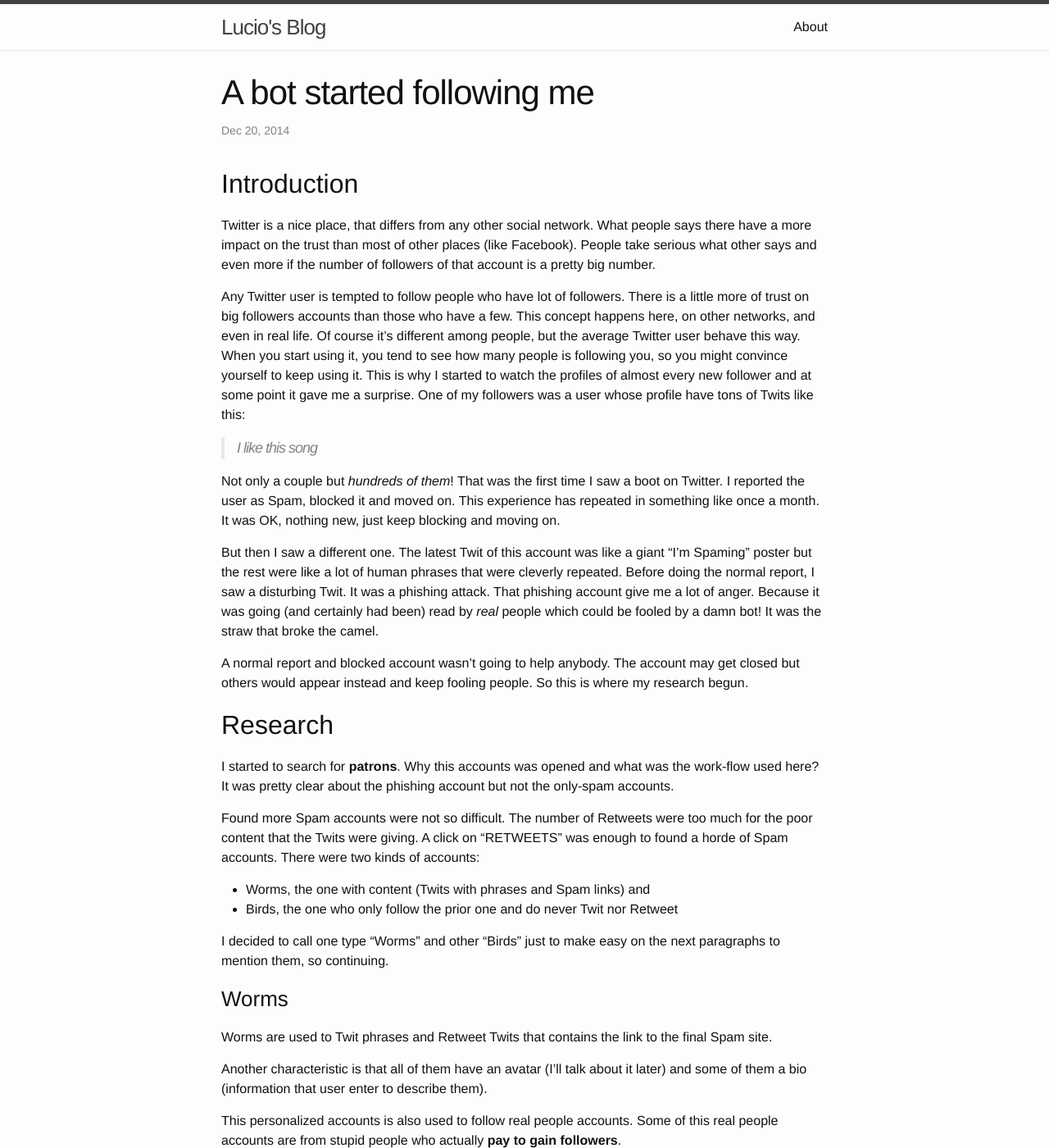
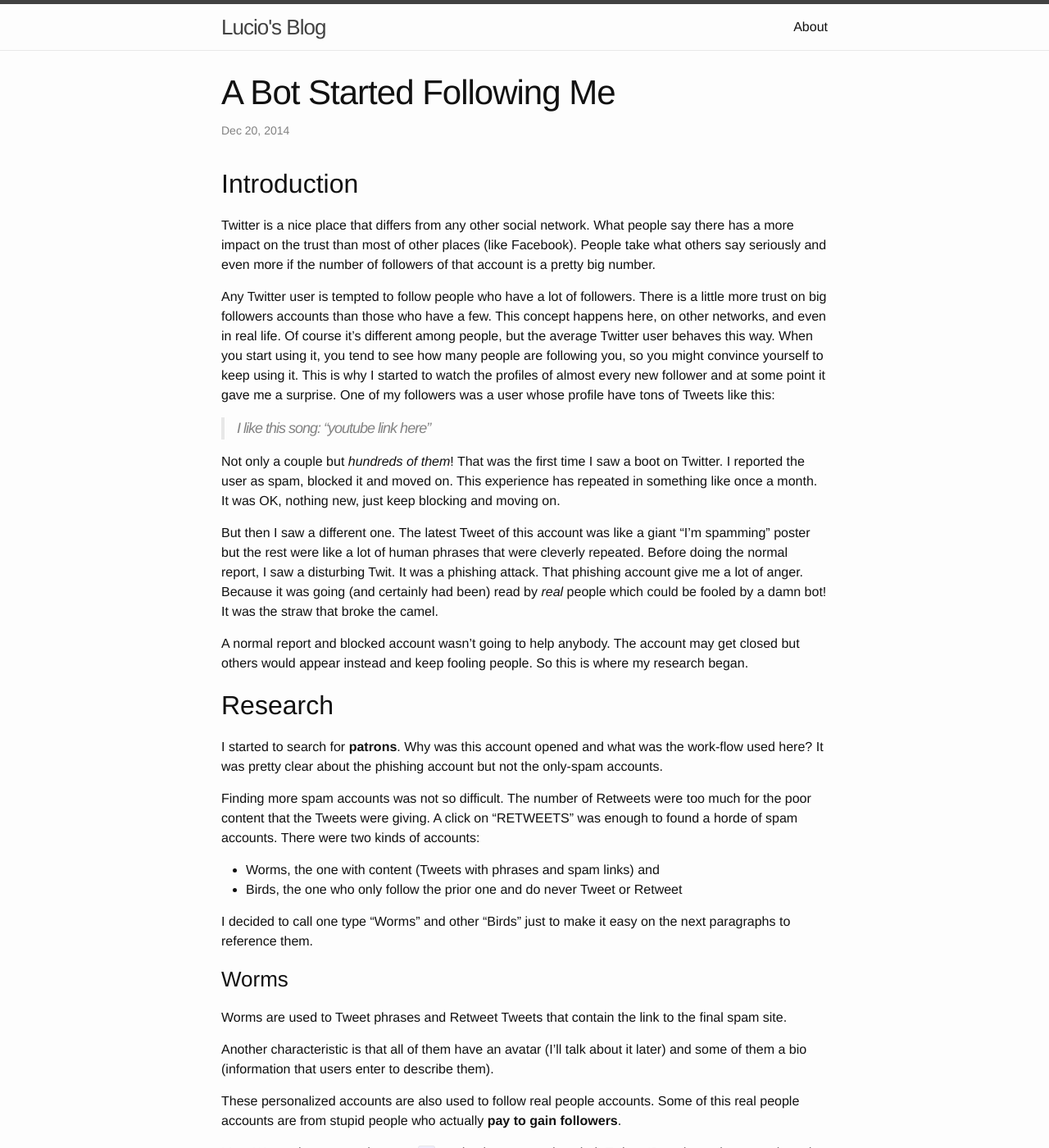
Before and after one commit to luciomartinez/luciomartinez.github.io, a Jekyll site: the page built from _posts/2014-12-20-a-bot-started-following-me.markdown, in a window 1280 px wide and 1400 px high. Shown: the whole window at 82% size. Built offline with Jekyll 4.4.1, drawn with Linux system fonts in a browser that asks for light colours; some of the changed text lies outside the part shown.

Commit message:
Update post: A Bot Started Following Me

```diff
--- a/_posts/2014-12-20-a-bot-started-following-me.markdown
+++ b/_posts/2014-12-20-a-bot-started-following-me.markdown
@@ -1,61 +1,59 @@
 ---
 layout: post
-title:  "A bot started following me"
+title:  "A Bot Started Following Me"
 date:   2014-12-20 16:44:00 -0300
-categories: social-networks
+categories: social
 ---
 ## Introduction
 
-Twitter is a nice place, that differs from any other social network. What people says there have a more impact on the trust than most of other places (like Facebook). People take serious what other says and even more if the number of followers of that account is a pretty big number.
+Twitter is a nice place that differs from any other social network. What people say there has a more impact on the trust than most of other places (like Facebook). People take what others say seriously and even more if the number of followers of that account is a pretty big number.
 
-Any Twitter user is tempted to follow people who have lot of followers. There is a little more of trust on big followers accounts than those who have a few. This concept happens here, on other networks, and even in real life. Of course it's different among people, but the average Twitter user behave this way.
-When you start using it, you tend to see how many people is following you, so you might convince yourself to keep using it. This is why I started to watch the profiles of almost every new follower and at some point it gave me a surprise. One of my followers was a user whose profile have tons of Twits like this:
+Any Twitter user is tempted to follow people who have a lot of followers. There is a little more trust on big followers accounts than those who have a few. This concept happens here, on other networks, and even in real life. Of course it’s different among people, but the average Twitter user behaves this way. When you start using it, you tend to see how many people are following you, so you might convince yourself to keep using it. This is why I started to watch the profiles of almost every new follower and at some point it gave me a surprise. One of my followers was a user whose profile have tons of Tweets like this:
 
-> I like this song <youtube-link>
+> I like this song: "youtube link here"
 
-Not only a couple but *hundreds of them*! That was the first time I saw a boot on Twitter. I reported the user as Spam, blocked it and moved on. This experience has repeated in something like once a month. It was OK, nothing new, just keep blocking and moving on.
+Not only a couple but *hundreds of them*! That was the first time I saw a boot on Twitter. I reported the user as spam, blocked it and moved on. This experience has repeated in something like once a month. It was OK, nothing new, just keep blocking and moving on.
 
-But then I saw a different one. The latest Twit of this account was like a giant “I'm Spaming” poster but the rest were like a lot of human phrases that were cleverly repeated. Before doing the normal report, I saw a disturbing Twit. It was a phishing attack.
-That phishing account give me a lot of anger. Because it was going (and certainly had been) read by *real* people which could be fooled by a damn bot! It was the straw that broke the camel.
+But then I saw a different one. The latest Tweet of this account was like a giant “I'm spamming” poster but the rest were like a lot of human phrases that were cleverly repeated. Before doing the normal report, I saw a disturbing Twit. It was a phishing attack. That phishing account give me a lot of anger. Because it was going (and certainly had been) read by *real* people which could be fooled by a damn bot! It was the straw that broke the camel.
 
-A normal report and blocked account wasn't going to help anybody. The account may get closed but others would appear instead and keep fooling people. So this is where my research begun.
+A normal report and blocked account wasn’t going to help anybody. The account may get closed but others would appear instead and keep fooling people. So this is where my research began.
 
 ## Research
 
-I started to search for **patrons**. Why this accounts was opened and what was the work-flow used here? It was pretty clear about the phishing account but not the only-spam accounts.
+I started to search for **patrons**. Why was this account opened and what was the work-flow used here? It was pretty clear about the phishing account but not the only-spam accounts.
 
-Found more Spam accounts were not so difficult. The number of Retweets were too much for the poor content that the Twits were giving. A click on “RETWEETS” was enough to found a horde of Spam accounts. There were two kinds of accounts:
+Finding more spam accounts was not so difficult. The number of Retweets were too much for the poor content that the Tweets were giving. A click on “RETWEETS” was enough to found a horde of spam accounts. There were two kinds of accounts:
 
-* Worms, the one with content (Twits with phrases and Spam links) and
-* Birds, the one who only follow the prior one and do never Twit nor Retweet
+* Worms, the one with content (Tweets with phrases and spam links) and
+* Birds, the one who only follow the prior one and do never Tweet or Retweet
 
-I decided to call one type “Worms” and other “Birds” just to make easy on the next paragraphs to mention them, so continuing.
+I decided to call one type “Worms” and other “Birds” just to make it easy on the next paragraphs to reference them.
 
 ### Worms
 
-Worms are used to Twit phrases and Retweet Twits that contains the link to the final Spam site.
+Worms are used to Tweet phrases and Retweet Tweets that contain the link to the final spam site.
 
-Another characteristic is that all of them have an avatar (I'll talk about it later) and some of them a bio (information that user enter to describe them).
+Another characteristic is that all of them have an avatar (I'll talk about it later) and some of them a bio (information that users enter to describe them).
 
-This personalized accounts is also used to follow real people accounts. Some of this real people accounts are from stupid people who actually **pay to gain followers**.
+These personalized accounts are also used to follow real people accounts. Some of this real people accounts are from stupid people who actually **pay to gain followers**.
 
-Most of Worms have an underscore `_` randomly generated as their Twitter ID and a real name selected from a word dictionary as the actual name. e.g. *Elisha @_sharply_* or *Jennie @L3_lucky_*.
+Most Worms have an underscore `_` randomly generated as their Twitter ID and a real name selected from a word dictionary as the actual name. e.g. *Elisha @_sharply_* or *Jennie @L3_lucky_*.
 
 ### Birds
 
-Birds, in the other hand, are used just to gain credibility to the Worms accounts, so when a real user see those tweets are more confident to click on them.
+Birds, on the other hand, are used just to gain credibility to the Worms accounts, so when a real user sees those tweets are more confident to click on them.
 
-This accounts have only two necessary properties for every Twitter account to exist, the default avatar that any new Twitter account have (fingerprint with a random color) and a fake name randomly generated.
+These accounts have only two necessary properties for every Twitter account to exist, the default avatar that any new Twitter account has (fingerprint with a random color) and a fake name randomly generated.
 
 I'll leave the Birds behind and talk only about Worms next.
 
 ## Avatars
 
-No, not the movie, the default picture of a Twitter account.
+Not the ones from the movie but the main picture of a Twitter account.
 
-Every Twitter profile has a picture so everyone can differentiate from others and be recognized. Spam accounts are not the exception and use real people pictures. That is sad but it happens 100% of cases on Twitter. Photos who are proved to be “nice”, like beautiful girls that some dude will just "click on it", are the most used (yeah, ugh!).
+Every Twitter profile has a main picture so everyone can differentiate from others to be recognized. Spam accounts are not the exception but they make use of real people pictures. That is sad but it happens 100% of the time on Twitter. Photos who are proved to be “nice”, like beautiful girls that some dude will just “click on it”, are the most used (yeah, ugh!).
 
-I made a kinda extensive search using the “Search by image” [Google tool][google-images]. Searching the avatars from the Spam accounts, I got useful results. It showed the avatars were commonly repeated among Spam accounts on Twitter. But it also bring useful information about the source of the picture. Most of this pictures were coming from the following sites:
+After making a kinda extensive search using the “Search by image” from [Google Images](https://images.google.com/) looking by the avatars from the spam accounts, interesting results showed up. The avatars were commonly repeated among spam accounts on Twitter. But it also brings useful information about the source of the picture. Most of this pictures were coming from the following sites:
 
 * weheartit.com
 * tumblr.com
@@ -63,46 +61,44 @@ I made a kinda extensive search using the “Search by image” [Google tool][go
 
 NOTE: it is in reverse alphabetical order to annoy a bit :D
 
-I'm not mentioning (not even implicitly) that this sites are only nice Spam tools nor qualifying their Spam and privacy policies. But they definitely are nice Spam tools.
-
-[google-images]: https://images.google.com/
+I'm not mentioning (not even implicitly) that these sites are only nice spam tools nor qualifying their spam and privacy policies. But they definitely are nice tools for creating spam accounts.
 
 ## Spam tools
 
-Why are the previously mentioned sites nice Spam tools? Well, they give an interesting attribute to pictures, something which can be used to qualify them. In fact, they have "scores”. When more people like the picture, the more scores it has. Scores are called different among the sites. For instance, *weheartit* call them “hearts”, *tumblr* “likes” and *pinterest* “pins”.
+Why are the previously mentioned sites nice spam tools? Well, they give an interesting attribute to pictures, something which can be used to qualify them. In fact, they have "scores”. When more people like the picture, the more scores it has. Scores are called different among the sites. For instance, *weheartit* call them “hearts”, *tumblr* “likes” and *pinterest* “pins”.
 
-It's very important to note that the three sites provide useful search tools. A quick search for “beauty girls” in any of this sites will bring several pictures of girls that most of the people may consider beauty. Without mentioning the set of filters that you may apply (popularity, categories and more).
+It's very important to note that the three sites provide useful search tools. A quick search for “beauty girls” in any of these sites will bring several pictures of girls that most of the people may consider beauty. Without mentioning the set of filters that you may apply (popularity, categories and more).
 
-That is why they are indeed nice Spam tools. The above sites enable a machine to get the “best pictures“ (the one with more favorites, likes or whatever name do they use).
+That is why they are indeed nice spam tools. The above sites enable a machine to get the “best pictures“ (the one with more favorites, likes or whatever name do they use).
 
 ## Evidence
 
-Spam accounts have alerting similar numbers:
+Spam accounts have similar alerting numbers:
 
-* Between 100 and 300 Twits and
+* Between 100 and 300 Tweets and
 * A ratio of 4 to 5 followers approx. per account following. e.g. 6000 following; 7500 followers
 
 It is easy to see note them when you see the number of followers that they have in a short period of time:
 
 ![followers list scalated quickly](http://i.imgur.com/LaGiKDR.png)
 
-As you can see on the previous image, no human can start following 150 persons in a day.
+As you can see in the previous image, no human can start following 150 persons in a day.
 
 Here is an example for how ridiculously can an account increase it numbers in a matter of seconds wasting money on Facebook:
 
 ![facebook account for mtv news](http://i.imgur.com/9rrlDBj.png)
 
-This is the website given on a link from a Twitter Spam account:
+This is the website given on a link from a Twitter spam account:
 
 ![website diet-news.us](http://i.imgur.com/JCGzwXY.png)
 
-The following picture shows a Spam account being used to promote site content:
+The following picture shows a spam account being used to promote site content:
 
 ![facebook widget in external website showing spam account liked it](http://i.imgur.com/kDTbapp.png)
 
-Do you want to know the actual Twitter account? There you go: https://twitter.com/_sharply_
+Do you want to know the actual Twitter account? Here you go: https://twitter.com/_sharply_
 
-Here is another Spam account and its Avatar source links:
+Here is another spam account and its Avatar source links:
 
 * Twitter account: https://twitter.com/L3_lucky_
 * Avatar in *weheartit*: https://weheartit.com/entry/74923151
@@ -112,13 +108,15 @@ Here is another Spam account and its Avatar source links:
 
 You can check the Avatar in the Twitter account is exactly the same picture found in the others site. Horrible.
 
-I feel deeply sad about the real persons behind the pictures, who are actually the most affected. You can help them, and please do so, by reporting the fake Twitter accounts. Maybe you can also help by reporting violation of content on the image hosting sites but I'm not sure about that.
+I feel deeply sad about the real persons behind the pictures, who are actually the most affected.
 
 ## Hope
 
-From the beginning of my research, a bunch of Twitter Spam accounts has been closed.
+From the beginning of my research, a bunch of Twitter spam accounts have been closed.
 
-Here is a list: (by the time I am writing this they are disabled)
+And for that I would like to thank Twitter users who press the "report" button having an extraordinary consequence and the Twitter team who take quick actions. I hope to make the Internet a better place :-)
+
+Here is a list which, by the time I am writing, they were disabled:
 
 * https://twitter.com/_g3t__ride__
 * https://twitter.com/_x3beside
@@ -135,24 +133,22 @@ Here is a list: (by the time I am writing this they are disabled)
 * https://twitter.com/BreakingNewsUN
 * https://twitter.com/ReallyTMZ
 
-And for that, I want to thank Twitter users who press a *Report* button that have extraordinary consequences and Twitter personal who take quick actions! We have hope to make Internet a better place :-)
-
-## Lesson
-
-### For everybody:
-
-Please, think twice before publishing photos of yourself with a public online scope! If so, you should be aware that there is awful people who could use it for advertising of all types.
-
-A way to prevent this is limiting the audience to only your very known contacts. If the site that you're using do not allow this, you may consider stop using it.
+## Lessons
 
 ### For Twitter users:
 
-DO NOT PAY FOR FOLLOWERS! If you do so, you are not only damaging your reputation but also ruining the whole ecosystem. If you think that a number in the “FOLLOWERS” box is the key, you're doing it wrong. Interactions with real people is the key and there is no way you can buy them. At least at the moment no bot can interact with humans like humans do.
+Do NOT pay for followers! If you do so, you are not only damaging your reputation but also ruining the whole ecosystem. If you think that a number in the “followers” box is the key, you're doing it wrong. Interactions with real people is the key and there is no way you can buy them. At least at the moment no bot can interact with humans like humans do.
 
 ### For Web developers:
 
 Please, do not be the next weheartit or pinterest. Provide useful and easy-to-use tools to users protecting their privacy and reducing bots efficiency. If users are your company value, at least pretend that you care about them!
 
-## Disclaimer
+### For everybody:
 
-I'm a Twitter user and I will keep using it by the time. Someone could ask to me “Why the heck didn't you explicitly mentioned paid followers?” and my answer is that, in order to do it, I would need my finger to point specific users and I will be hated. Maybe I will do at some point if I stop using the service, find a good reason or you find me angry again :)
+Please, think twice before publishing photos of yourself with a public online scope! By doing so, you should be aware that there are awful people who could use it for advertising all sort of stuff.
+
+A way to prevent this is limiting the audience to only your very known contacts. If the site that you’re using does not allow this, you may consider to stop using it.
+
+## Thanks
+
+Follow me [@delucioux](https://twitter.com/delucioux) - not gonna pay for it ;)
```
